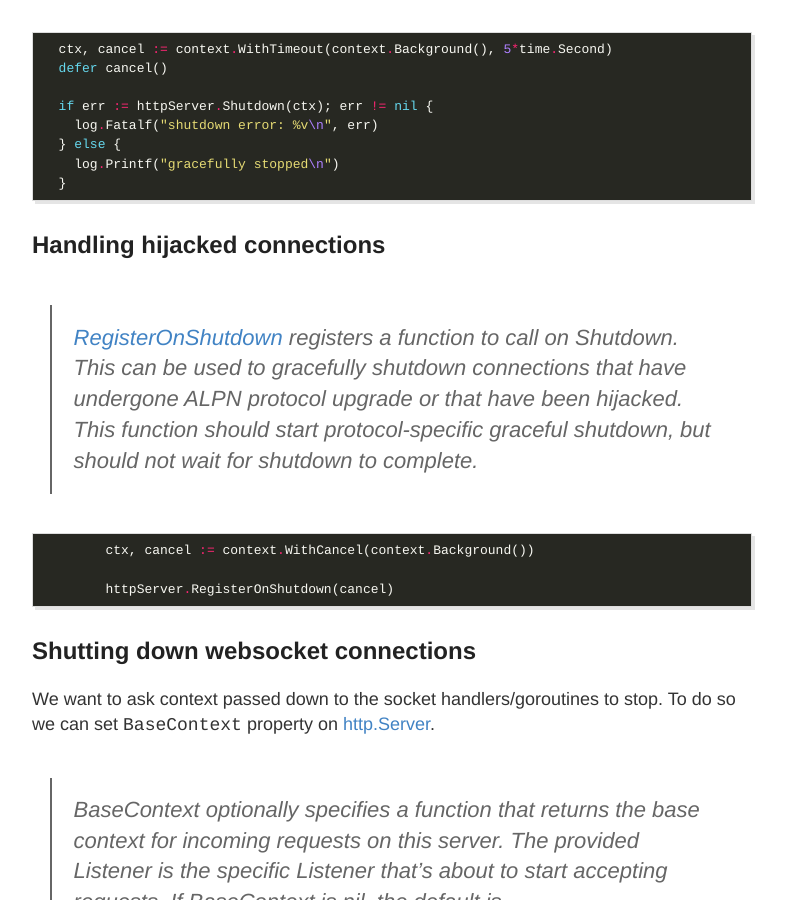
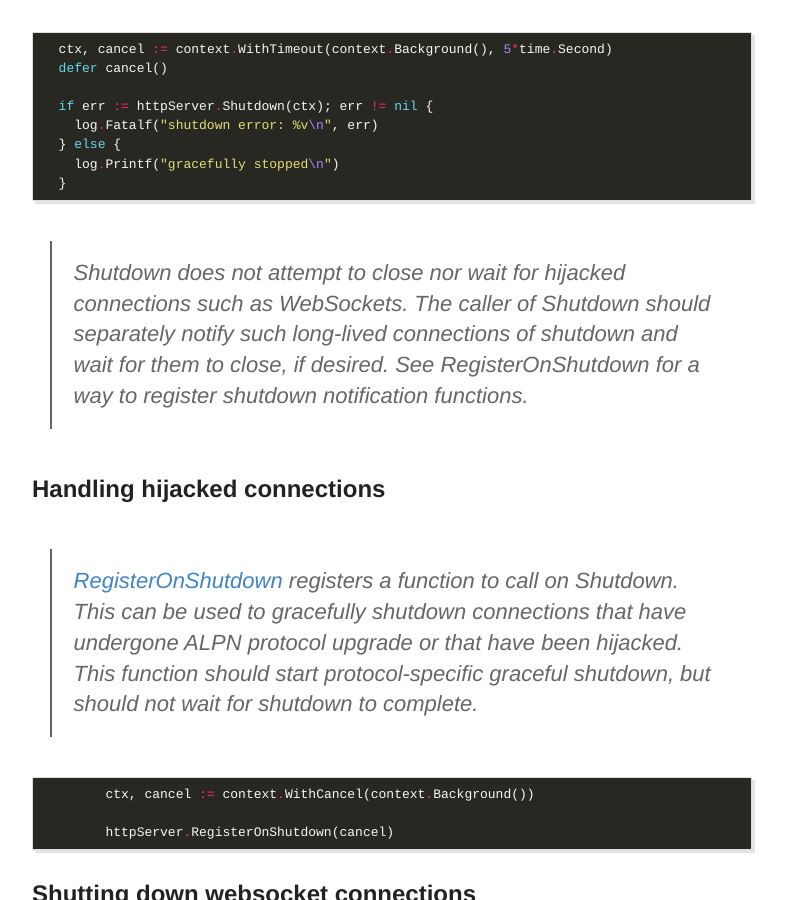
Before and after one commit to vardius/vardius.github.io, a Jekyll site: the page built from _posts/2020-6-18-handle-signals-to-graceful-shutdown-http-server.md, in a window 1280 px wide and 900 px high, scrolled down 2549 px. Shown: the whole window, without its empty margins (248-1034 px from the left). Built offline with Jekyll 4.4.1, drawn with Linux system fonts in a browser that asks for light colours; comment, search, counter and statistics services are not loaded.

Commit message:
Add extra info

````diff
--- a/_posts/2020-6-18-handle-signals-to-graceful-shutdown-http-server.md
+++ b/_posts/2020-6-18-handle-signals-to-graceful-shutdown-http-server.md
@@ -77,6 +77,8 @@ To gracefully shutdown [http.Server](https://golang.org/pkg/net/http/#Server) we
     log.Printf("gracefully stopped\n")
   }
 ```
+
+> Shutdown does not attempt to close nor wait for hijacked connections such as WebSockets. The caller of Shutdown should separately notify such long-lived connections of shutdown and wait for them to close, if desired. See RegisterOnShutdown for a way to register shutdown notification functions.
 
 ## Handling hijacked connections
 
````
